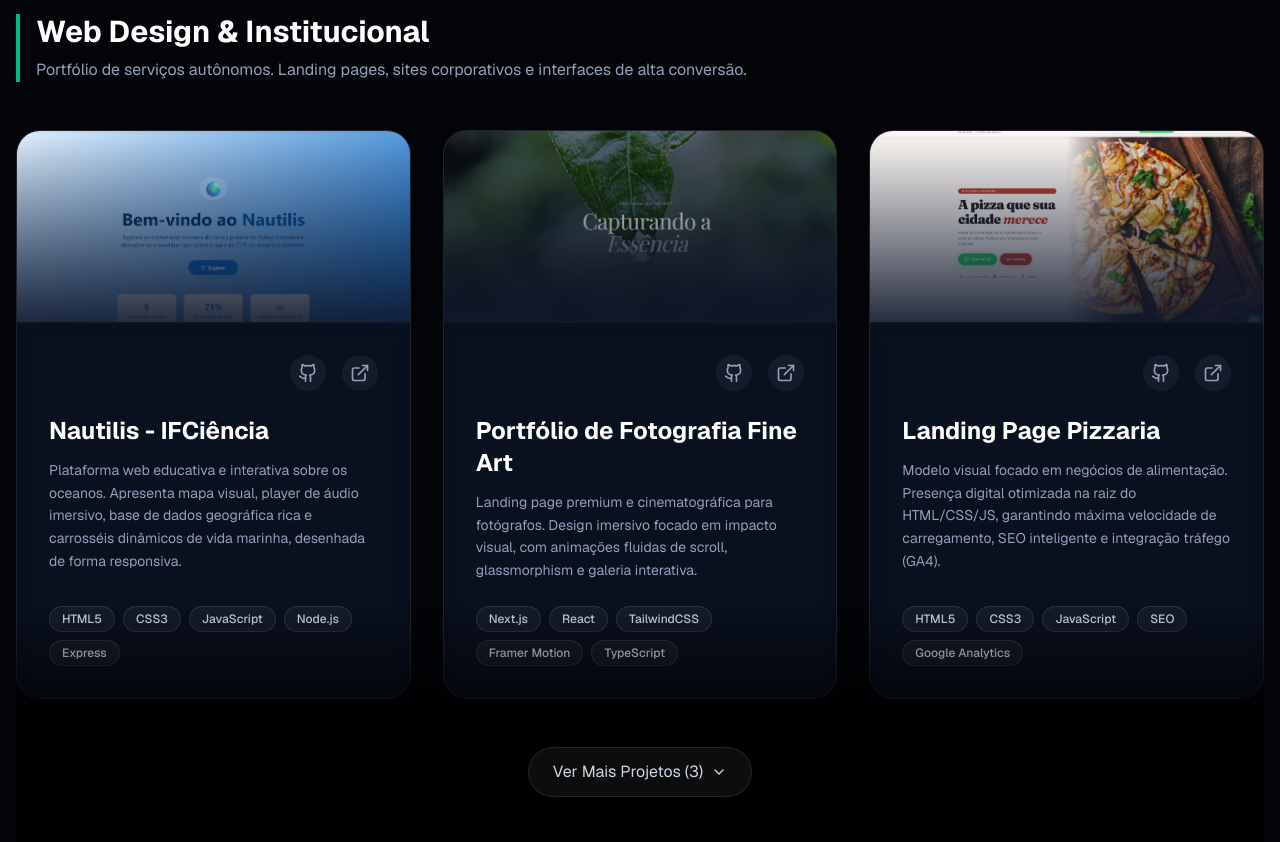
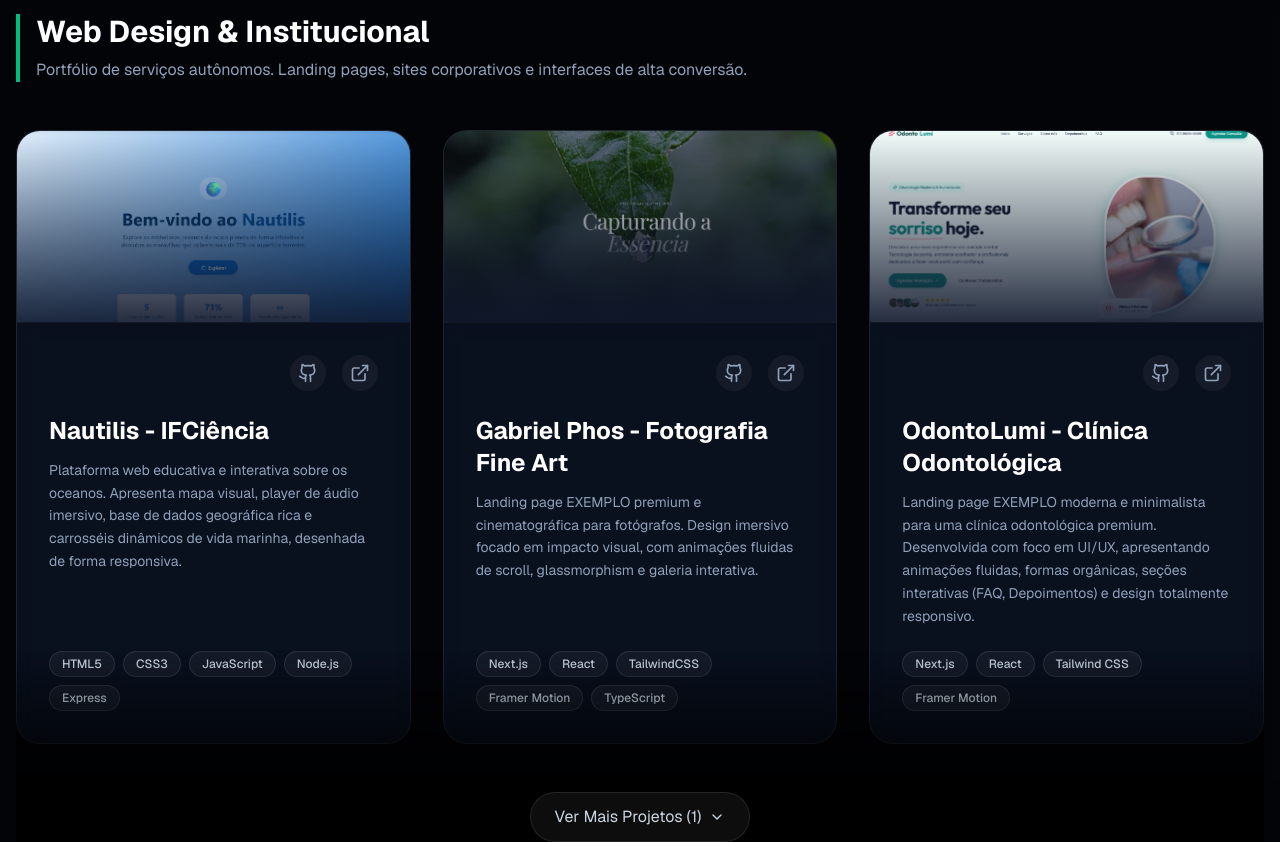
Before and after one commit to MatheusCampagnolo/portfolio, a Next.js app: page /projetos in a window 1280 px wide. Shown: the part 1000-1842 px from the top of the page. Built offline with nearby package versions, Linux system fonts and the light colour scheme.

Commit message:
feat(projects): update portfolio with new photography and dental clinic landing pages

```diff
--- a/app/projetos/page.tsx
+++ b/app/projetos/page.tsx
@@ -48,50 +48,32 @@ const webDevProjects = [
         image: "/projects/nautilis.png",
     },
     {
-        title: "Portfólio de Fotografia Fine Art",
-        description: "Landing page premium e cinematográfica para fotógrafos. Design imersivo focado em impacto visual, com animações fluidas de scroll, glassmorphism e galeria interativa.",
+        title: "Gabriel Phos - Fotografia Fine Art",
+        description: "Landing page EXEMPLO premium e cinematográfica para fotógrafos. Design imersivo focado em impacto visual, com animações fluidas de scroll, glassmorphism e galeria interativa.",
         tech: ["Next.js", "React", "TailwindCSS", "Framer Motion", "TypeScript"],
-        github: "#",
+        //github: "#",
         live: "https://landing-photo-model.vercel.app/",
         color: "from-zinc-700 to-zinc-950",
         image: "/projects/photo_model.png",
     },
     {
+        title: "OdontoLumi - Clínica Odontológica",
+        description: "Landing page EXEMPLO moderna e minimalista para uma clínica odontológica premium. Desenvolvida com foco em UI/UX, apresentando animações fluidas, formas orgânicas, seções interativas (FAQ, Depoimentos) e design totalmente responsivo.",
+        tech: ["Next.js", "React", "Tailwind CSS", "Framer Motion"],
+        //github: "#",
+        live: "https://landing-odonto-model.vercel.app",
+        color: "from-teal-500 to-teal-700",
+        image: "/projects/odonto-model.png",
+    },
+    {
         title: "Landing Page Pizzaria",
-        description: "Modelo visual focado em negócios de alimentação. Presença digital otimizada na raiz do HTML/CSS/JS, garantindo máxima velocidade de carregamento, SEO inteligente e integração tráfego (GA4).",
+        description: "Landing page EXEMPLO focado em negócios de alimentação. Presença digital otimizada na raiz do HTML/CSS/JS, garantindo máxima velocidade de carregamento, SEO inteligente e integração tráfego (GA4).",
         tech: ["HTML5", "CSS3", "JavaScript", "SEO", "Google Analytics"],
-        github: "#",
+        //github: "#",
         live: "https://landing-pizza-model.vercel.app/",
         color: "from-orange-500 to-rose-600",
         image: "/projects/pizza_model.png",
     },
-    {
-        title: "Landing Page Corporativa",
-        description: "Modelo premium de alta conversão para negócios locais e startups. Arquitetura moderna focada em performance, SEO e retenção de usuários com componentes reutilizáveis.",
-        tech: ["Next.js", "React", "TailwindCSS", "shadcn/ui", "Framer Motion", "TypeScript"],
-        github: "#",
-        live: "https://landing-business-model.vercel.app/",
-        color: "from-blue-500 to-indigo-600",
-        image: "/projects/business_model.png",
-    },
-    {
-        title: "Landing Page Exemplo 4",
-        description: "Lorem ipsum dolor sit amet, consectetur adipiscing elit. Suspendisse ac ante a arcu aliquet tempor vitae vitae quam. Quisque non magna et velit consectetur tristique. ",
-        tech: ["Next.js", "Stripe", "Prisma"],
-        github: "#",
-        live: "#",
-        color: "from-indigo-500 to-purple-600",
-        image: "/projects/exemplo4.jpg",
-    },
-    {
-        title: "Landing Page Exemplo 5",
-        description: "Lorem ipsum dolor sit amet, consectetur adipiscing elit. Suspendisse ac ante a arcu aliquet tempor vitae vitae quam. Quisque non magna et velit consectetur tristique. ",
-        tech: ["Next.js", "Stripe", "Prisma"],
-        github: "#",
-        live: "#",
-        color: "from-indigo-500 to-purple-600",
-        image: "/projects/exemplo5.jpg",
-    }
 ];
 
 export default function ProjetosPage() {
```
Also changed, not shown: public/projects/business_model.png (deleted), public/projects/odonto-model.png (added).
